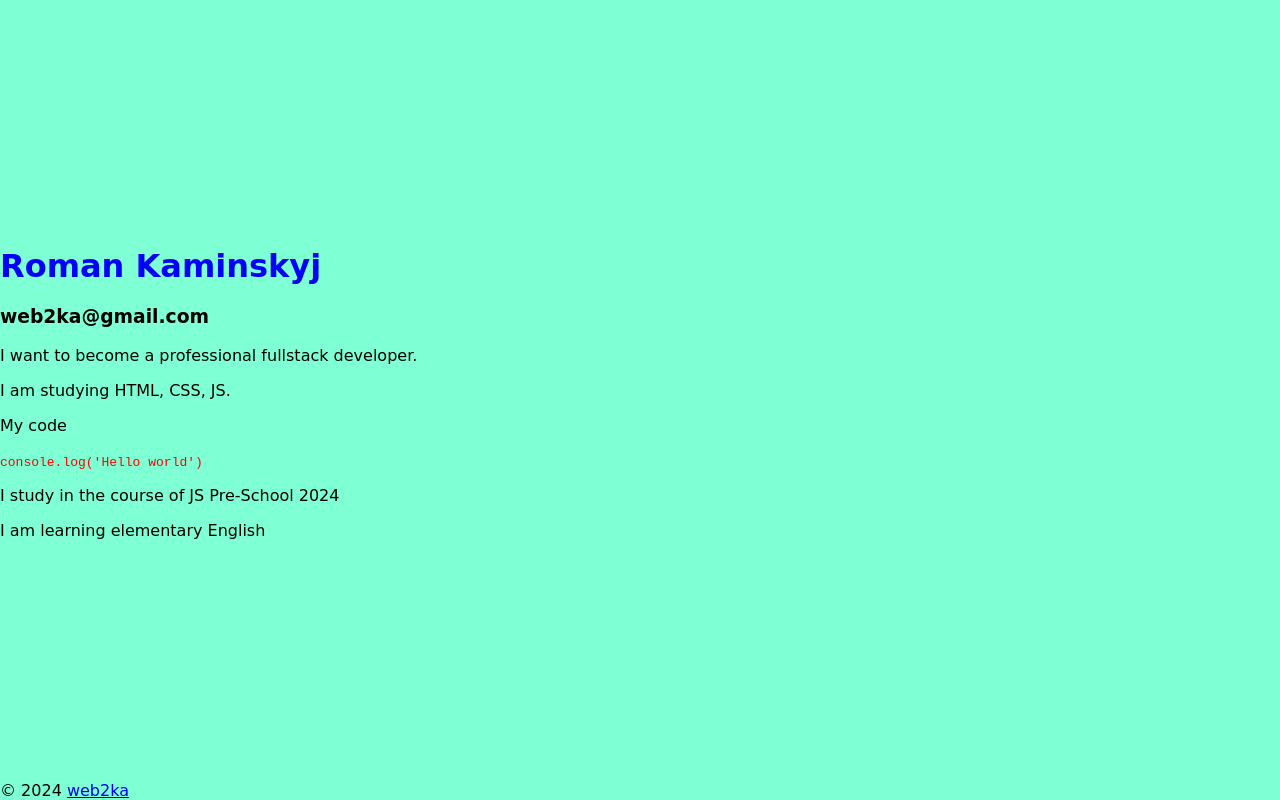
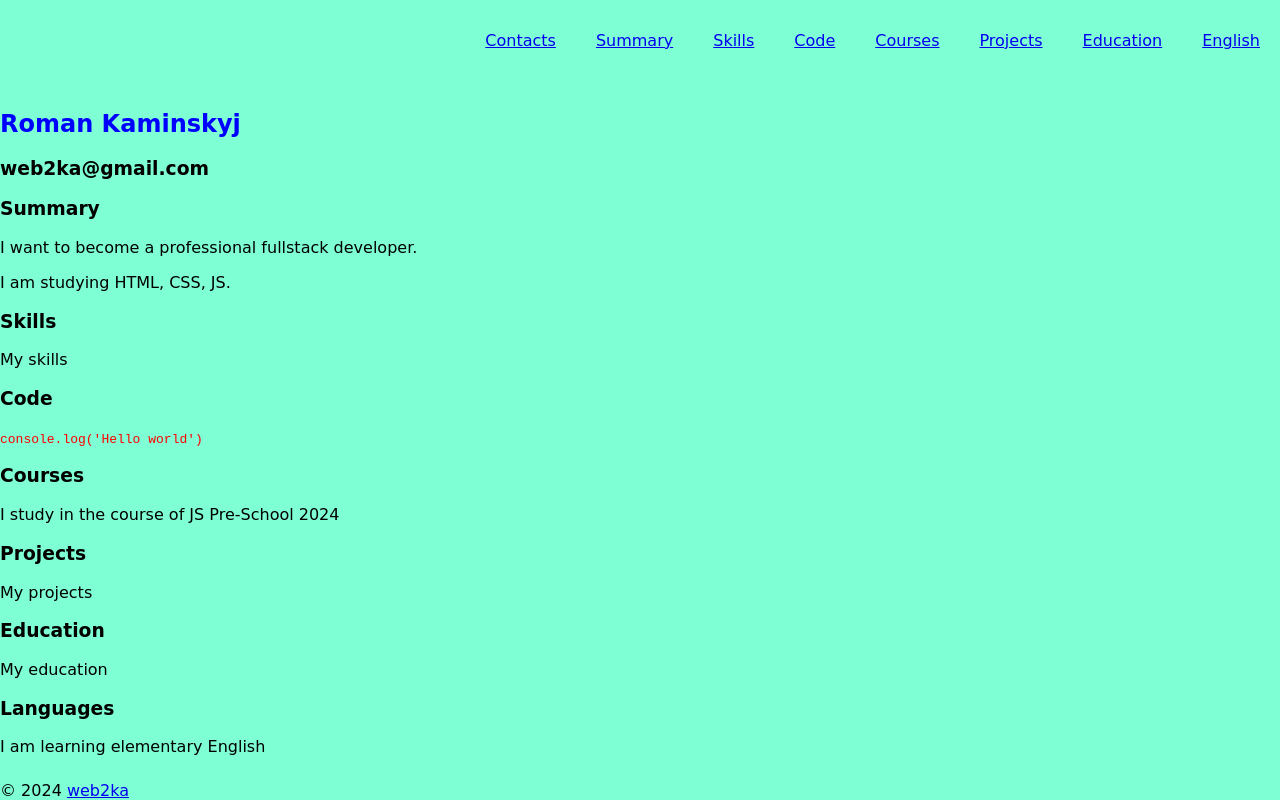
Before and after one commit to web2ka/rsschool-cv, a plain HTML site: page index.html in a window 1280 px wide. Drawn offline with Linux system fonts and the light colour scheme.

Commit message:
fix: add html sections

```diff
--- a/css/style.css
+++ b/css/style.css
@@ -1,10 +1,27 @@
 * {
 	box-sizing: border-box;
+}
+
+html {
+	scroll-behavior: smooth;
 }
 
 .container {
 	max-width: 1440px;
 	margin: 0 auto;
+}
+
+.nav-list {
+	display: flex;
+	justify-content: flex-end;
+	align-items: center;
+	list-style: none;
+}
+
+.nav-link {
+	padding: 0 20px;
+	line-height: 50px;
+	list-style: none;
 }
 
 body {
--- a/index.html
+++ b/index.html
@@ -12,26 +12,67 @@
 
 <body>
 	<header class="header">
-		<div class="container"></div>
+		<div class="container">
+			<nav class="nav">
+				<ul class="nav-list">
+					<li class="nav-item"><a href="#contacts" class="nav-link">Contacts</a></li>
+					<li class="nav-item"><a href="#summary" class="nav-link">Summary</a></li>
+					<li class="nav-item"><a href="#skills" class="nav-link">Skills</a></li>
+					<li class="nav-item"><a href="#code" class="nav-link">Code</a></li>
+					<li class="nav-item"><a href="#courses" class="nav-link">Courses</a></li>
+					<li class="nav-item"><a href="#projects" class="nav-link">Projects</a></li>
+					<li class="nav-item"><a href="#education" class="nav-link">Education</a></li>
+					<li class="nav-item"><a href="#english" class="nav-link">English</a></li>
+				</ul>
+			</nav>
+		</div>
 	</header>
 
 	<main class="main">
 		<div class="container">
-			<h1>Roman Kaminskyj</h1>
+			<section class="section" id="profile">
+				<h1 class="section-title">Roman Kaminskyj</h1>
+			</section>
 
-			<h3>web2ka@gmail.com</h3>
+			<section class="section" id="contacts">
+				<h3 class="section-title">web2ka@gmail.com</h3>
+			</section>
 
-			<p>I want to become a professional fullstack developer.</p>
+			<section class="section" id="summary">
+				<h3 class="section-title">Summary</h3>
+				<p>I want to become a professional fullstack developer.</p>
+				<p>I am studying HTML, CSS, JS.</p>
+			</section>
 
-			<p>I am studying HTML, CSS, JS.</p>
+			<section class="section" id="skills">
+				<h3 class="section-title">Skills</h3>
+				<p>My skills</p>
+			</section>
 
-			<p>My code</p>
+			<section class="section" id="code">
+				<h3 class="section-title">Code</h3>
+				<code>console.log('Hello world')</code>
+			</section>
 
-			<code>console.log('Hello world')</code>
+			<section class="section" id="courses">
+				<h3 class="section-title">Courses</h3>
+				<p>I study in the course of JS Pre-School 2024</p>
+			</section>
 
-			<p>I study in the course of JS Pre-School 2024</p>
+			<section class="section" id="projects">
+				<h3 class="section-title">Projects</h3>
+				<p>My projects</p>
+			</section>
 
-			<p>I am learning elementary English</p>
+			<section class="section" id="education">
+				<h3 class="section-title">Education</h3>
+				<p>My education</p>
+			</section>
+
+			<section class="section" id="languages">
+				<h3 class="section-title">Languages</h3>
+				<p>I am learning elementary English</p>
+			</section>
 		</div>
 
 	</main>
```
